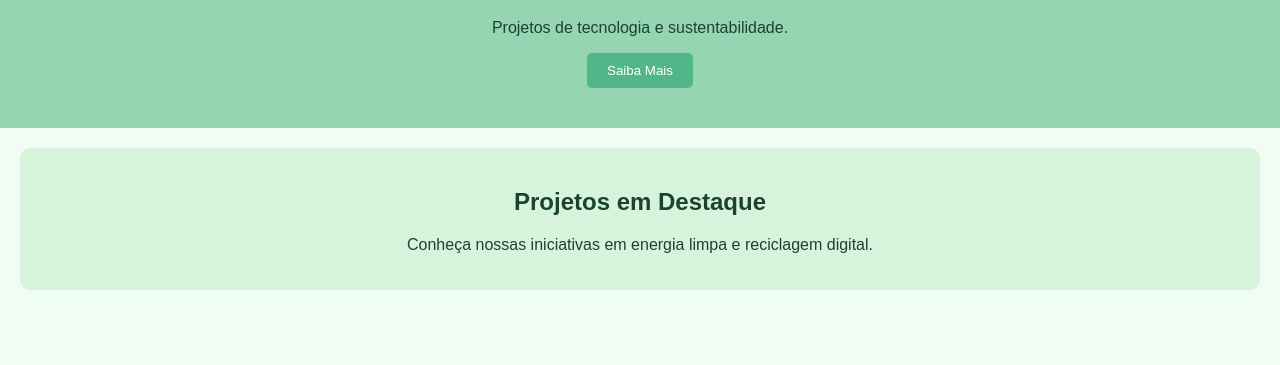
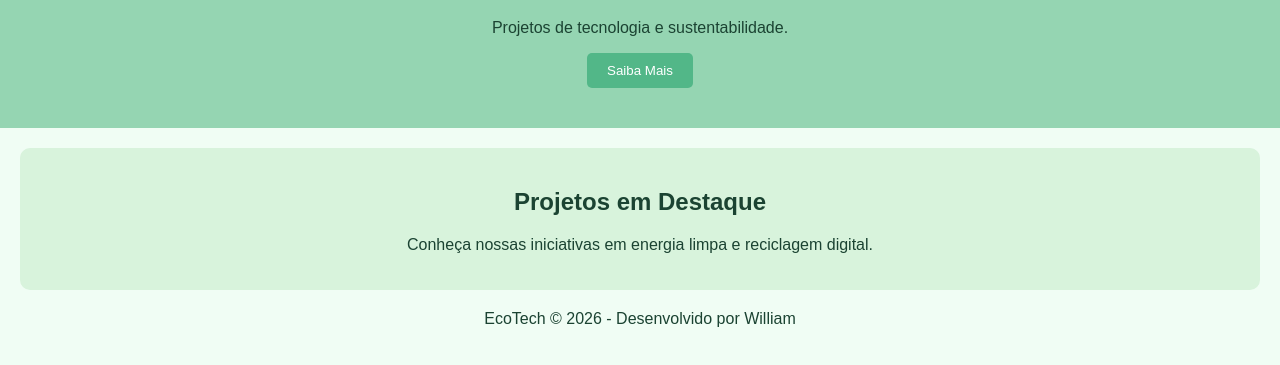
Before and after one commit to williamwey-tec/ecotech-site, a plain HTML site: page index.html in a window 1280 px wide. Shown: the part 101-466 px from the top of the page. Drawn offline with Linux system fonts and the light colour scheme.

Commit message:
Preparação para versão 1.0.0 com rodapé

```diff
--- a/index.html
+++ b/index.html
@@ -15,5 +15,8 @@
  <h2>Projetos em Destaque</h2>
  <p>Conheça nossas iniciativas em energia limpa e reciclagem digital.</p>
  </section>
+ <footer>
+ <p>EcoTech © 2026 - Desenvolvido por William</p>
+ </footer>
 </body>
 </html>
```
